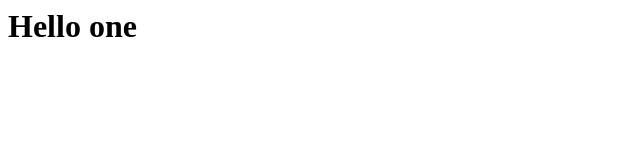
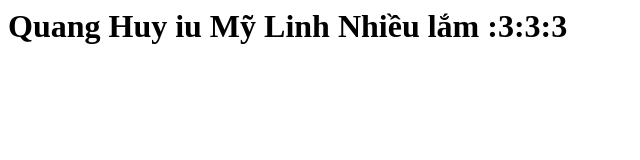
Before and after one commit to tranhuy02112002/HelloBBC, a plain HTML site: page index.html in a window 1280 px wide. Shown: the whole page, without its empty margins (0-640 px from the left). Drawn offline with Linux system fonts and the light colour scheme.

Commit message:
iu MyLinh

```diff
--- a/index.html
+++ b/index.html
@@ -1 +1,2 @@
-<h1>Hello one</h1>
+<h1>Quang Huy iu Mỹ Linh Nhiều lắm :3:3:3
+</h1>
```
